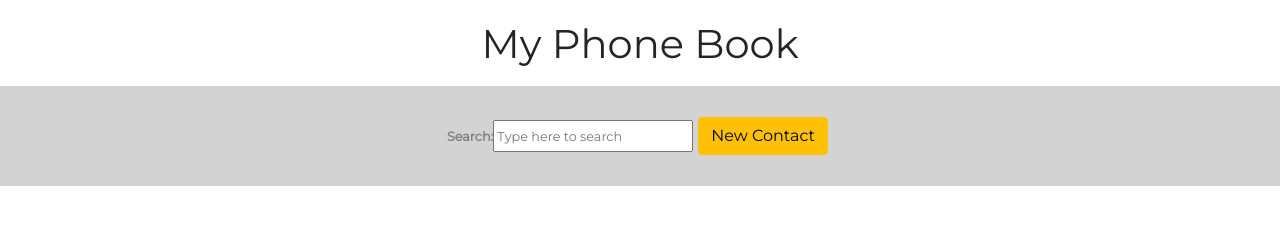
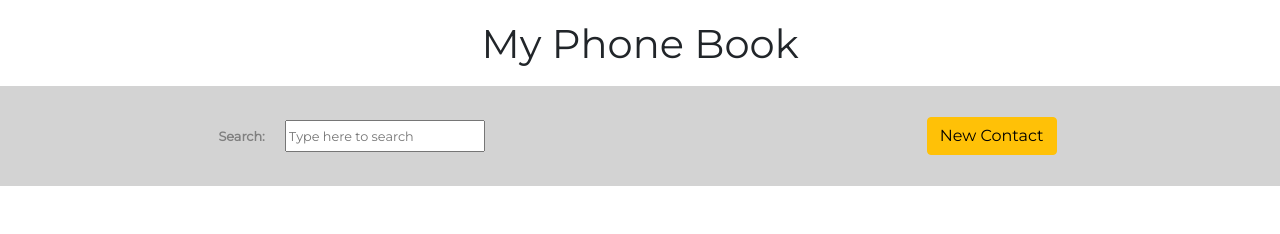
Before and after one commit to NelliBtn/Phone-Book-React, a React (Create React App) app: page / in a window 1280 px wide. Shown: the top 234 px of the page. Built offline with nearby package versions, Linux system fonts and the light colour scheme.

Commit message:
add margin and justify content

```diff
--- a/src/components/ContactsNavigation.scss
+++ b/src/components/ContactsNavigation.scss
@@ -5,6 +5,10 @@
   display: flex;
   flex-direction: row;
   align-items: center;
-  justify-content: center;
+  justify-content: space-around;
   background-color: lightgrey;
+
+  .search-input {
+    margin-left: 20px;
+  }
 }
```
